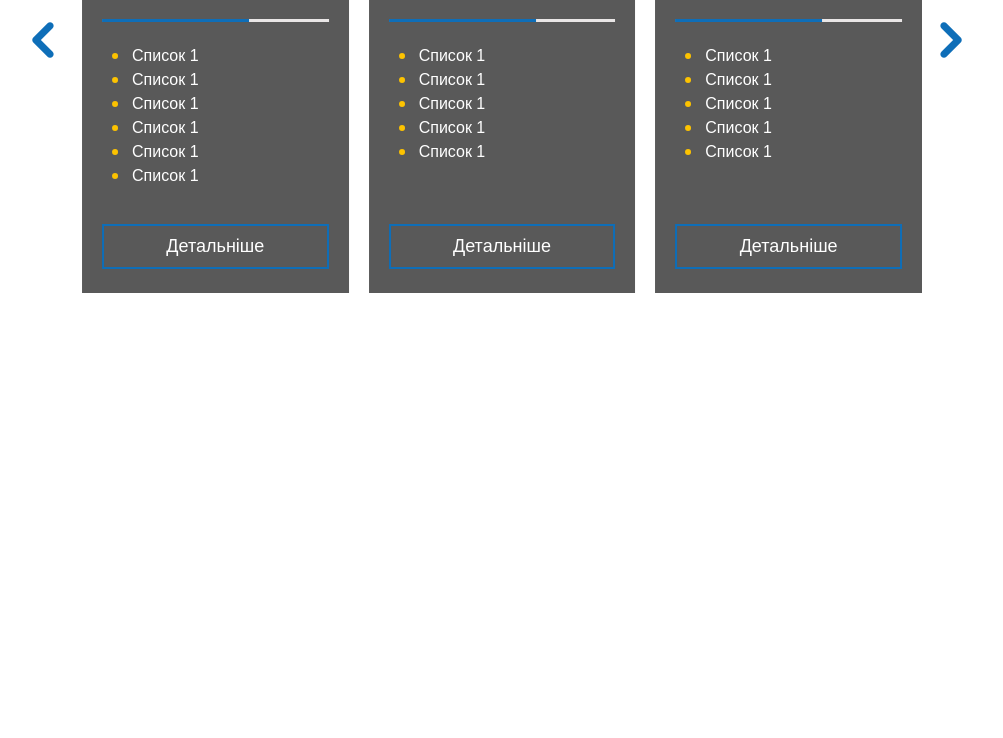
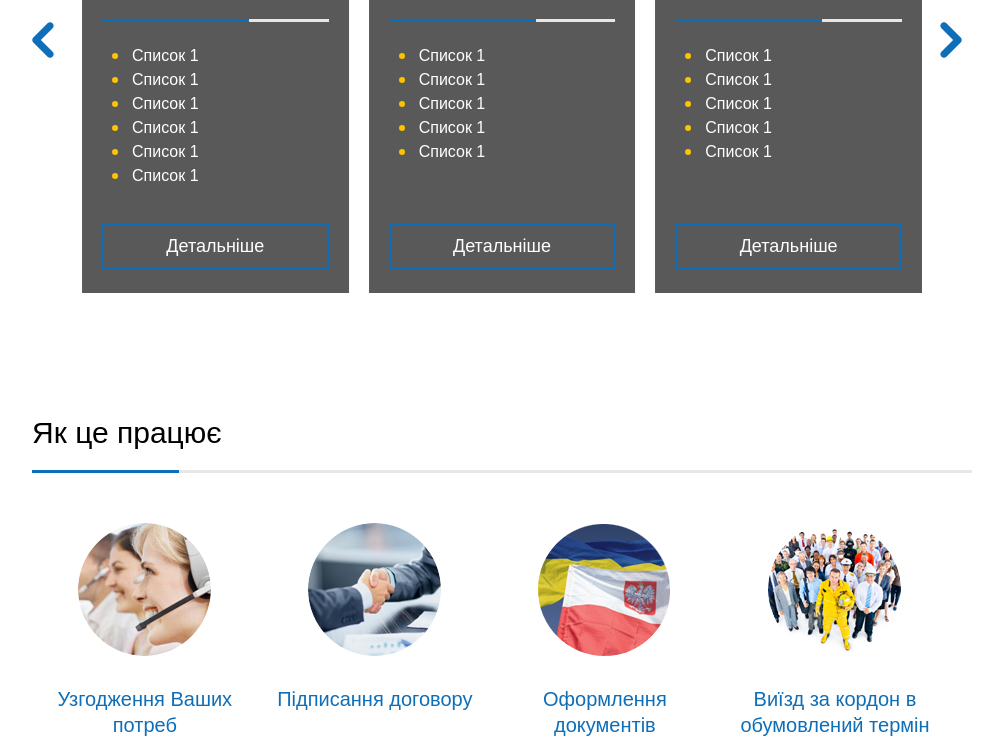
Before and after one commit to Irina23/euro-center, a website: page src/index.jade in a window 1280 px wide. Shown: the part 2283-3021 px from the top of the page, without its empty margins (138-1141 px from the left). Before the commit the page ends 2701 px from the top, so only its background shows below. Drawn offline with nearby package versions, Linux system fonts and the light colour scheme; files that its build step writes are made by us from their sources; files whose address does not match are found by name; a web font is replaced by a local one.

Commit message:
how_works

```diff
--- a/src/css/main.sass
+++ b/src/css/main.sass
@@ -598,3 +598,28 @@ h3
           border-color: #fdc300
           transition: all 0.35s
           text-decoration: none
+
+
+
+
+#how_works
+
+  .works_items
+    margin: 50px auto
+    .item
+      display: inline-block
+      vertical-align: middle
+      width: 24%
+      text-align: center
+      .img-holder
+        width: 133px
+        height: 133px
+        border-radius: 133px
+        margin: 0 auto 30px
+      .text-holder
+        color: #0e6eb8
+        font-size: 20px
+        line-height: 1.3em
+        height: 52px
+        overflow: hidden
+        text-overflow: ellipsis
--- a/src/index.jade
+++ b/src/index.jade
@@ -752,6 +752,29 @@ html(lang="ru")
                                                             li Список 1
                                                         a(href="#modal_form_poland1" class="more open_modal") Детальніше
 
+                #how_works
+                    .wrap
+                        h3 Як це працює
+                        hr
+                        .works_items
+                            .item
+                                .img-holder
+                                    img(src="img/content/advantage4.png")
+                                .text-holder Узгодження Ваших потреб
+                            .item
+                                .img-holder
+                                    img(src="img/content/advantage3.png")
+                                .text-holder Підписання договору
+
+                            .item
+                                .img-holder
+                                    img(src="img/content/advantage6.png")
+                                .text-holder Оформлення документів
+                            .item
+                                .img-holder
+                                    img(src="img/content/advantage1.png")
+
+                                .text-holder Виїзд за кордон в обумовлений термін
 
             #modal_form_poland1.modal_div
 
```
Also changed, not shown: dist/css/main.css, dist/index.html.
